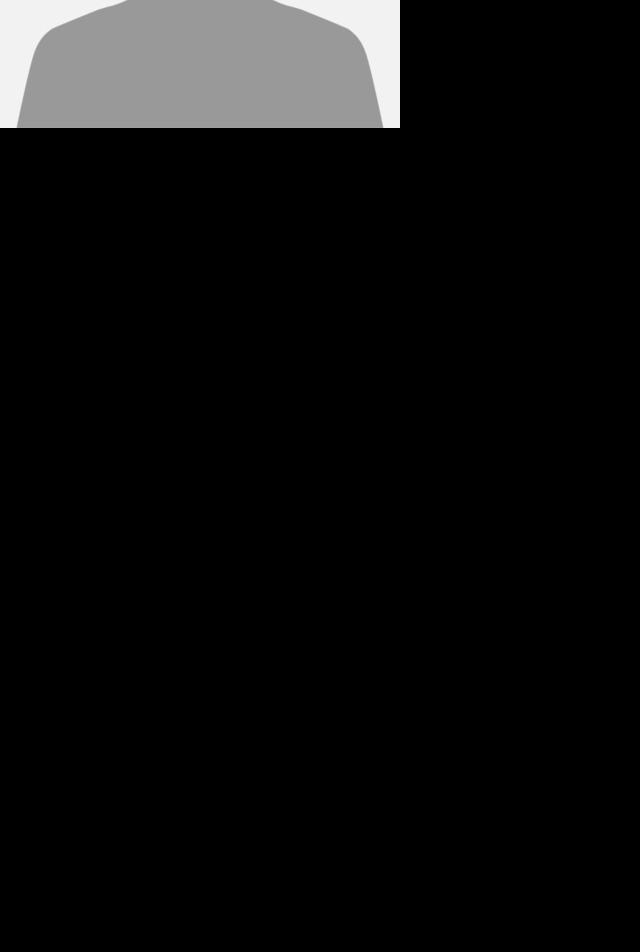
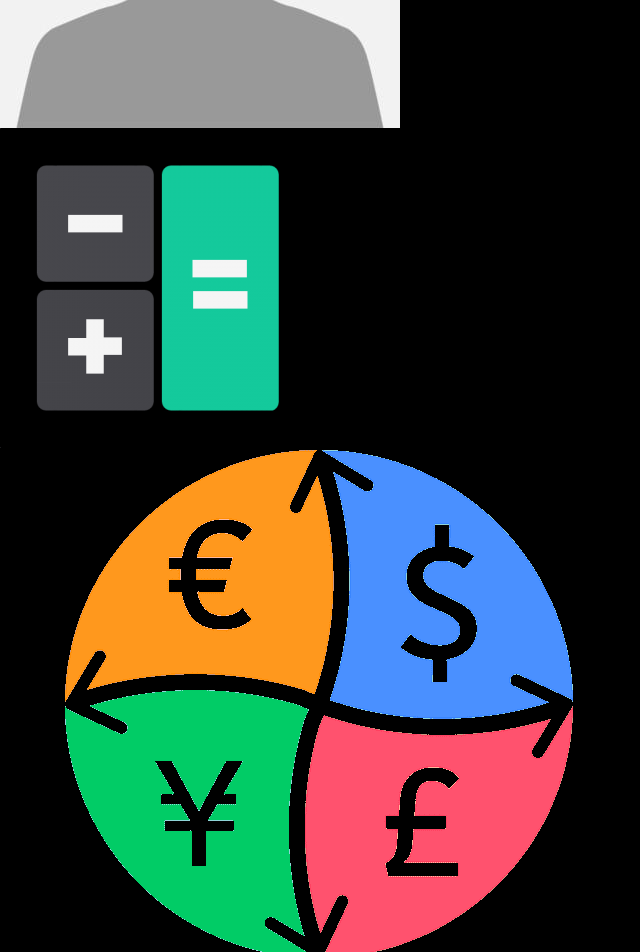
Before and after one commit to MAZINO001/budget-app, a React (Vite) app in the folder budget/: page /tools in a window 1280 px wide. Shown: the part 600-1552 px from the top of the page, without its empty margins (0-640 px from the left). Before the commit the page ends 824 px from the top, so only its background shows below. Built offline with nearby package versions, Linux system fonts and the light colour scheme; a web font is replaced by a local one.

Commit message:
making tools desing

```diff
--- a/budget/src/components/Tools/Calculator.jsx
+++ b/budget/src/components/Tools/Calculator.jsx
@@ -0,0 +1,9 @@
+import calculator from "../../assets/calculator.png";
+
+export default function Calculator() {
+  return (
+    <div>
+        <img src={calculator} alt="calculator" />
+    </div>
+  )
+}
--- a/budget/src/components/Tools/currencyConverter.jsx
+++ b/budget/src/components/Tools/currencyConverter.jsx
@@ -0,0 +1,9 @@
+import Currency from "../../assets/Converter.png";
+
+export default function CurrencyConverter() {
+  return (
+    <div>
+        <img src={Currency} alt="currencyConverter" />
+    </div>
+  )
+}
--- a/budget/src/components/global/PreBuildComp.jsx
+++ b/budget/src/components/global/PreBuildComp.jsx
@@ -319,36 +319,41 @@ export default function HistoryPreBiuld1() {
           field="Category"
           header="Category"
           sortable
-          className="bg-gray-700 text-white "
+          className="bg-gray-600 text-white "
+          style={{ width: "20%" }}
+          headerStyle={{ backgroundColor: " rgb(55 65 81)", color: "#fff" }}
         ></Column>
         <Column
           field="Date"
           header="Date"
           sortable
-          className="bg-gray-700 text-white"
+          className="bg-gray-600 text-white"
           style={{ width: "20%" }}
+          headerStyle={{ backgroundColor: " rgb(55 65 81)", color: "#fff" }}
         ></Column>
         <Column
           field="Date"
           header="Date"
           sortable
-          className="bg-gray-700 text-white"
+          className="bg-gray-600 text-white"
           style={{ width: "20%" }}
+          headerStyle={{ backgroundColor: " rgb(55 65 81)", color: "#fff" }}
         ></Column>
         <Column
           field="Time"
           header="Time"
           sortable
-          className="bg-gray-700 text-white"
+          className="bg-gray-600 text-white"
           style={{ width: "20%" }}
+          headerStyle={{ backgroundColor: " rgb(55 65 81)", color: "#fff" }}
         ></Column>
         <Column
           field="Amount"
           header="Amount"
           sortable
-          className="bg-gray-700 text-white"
+          className="bg-gray-600 text-white"
           style={{ width: "20%" }}
-          headerStyle={{ backgroundColor: '#333', color: '#fff' }}
+          headerStyle={{ backgroundColor: " rgb(55 65 81)", color: "#fff" }}
         ></Column>
       </DataTable>
     </div>
--- a/budget/src/components/pages/Tools.jsx
+++ b/budget/src/components/pages/Tools.jsx
@@ -1,17 +1,20 @@
+import Calculator from "../Tools/Calculator";
+import CurrencyConverter from "../Tools/CurrencyConverter";
+
 export default function Tools() {
   return (
     <div className="grid grid-cols-2 md:grid-cols-2 grid-rows-2 gap-2 mx-2 mb-2 h-[90.2vh] ">
       <div className="bg-gray-700 rounded-md items-center flex justify-center cursor-pointer">
-        calculator
+        <Calculator />
       </div>
       <div className="bg-gray-700 rounded-md items-center flex justify-center cursor-pointer">
-        currency convertor
+        <CurrencyConverter />
       </div>
       <div className="bg-gray-700 rounded-md items-center flex justify-center cursor-pointer">
-        finantial blogs
+        Financial Blogs
       </div>
       <div className="bg-gray-700 rounded-md items-center flex justify-center cursor-pointer">
-        Report downloader
+        Report Downloader
       </div>
     </div>
   );
```
Also changed, not shown: budget/src/assets/Converter.png (added), budget/src/assets/calculator.png (added).
